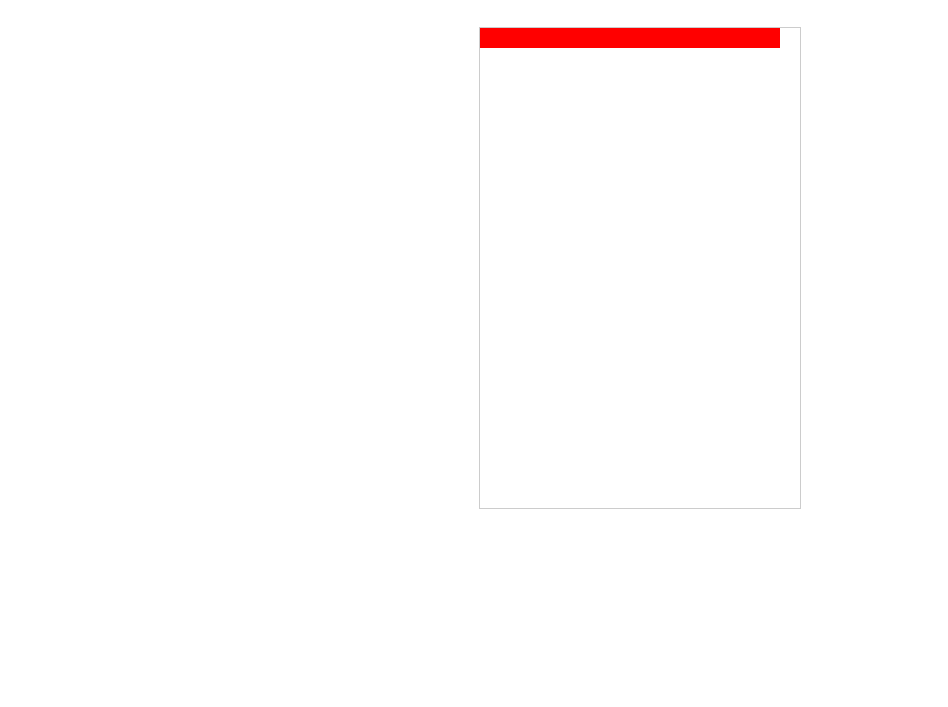
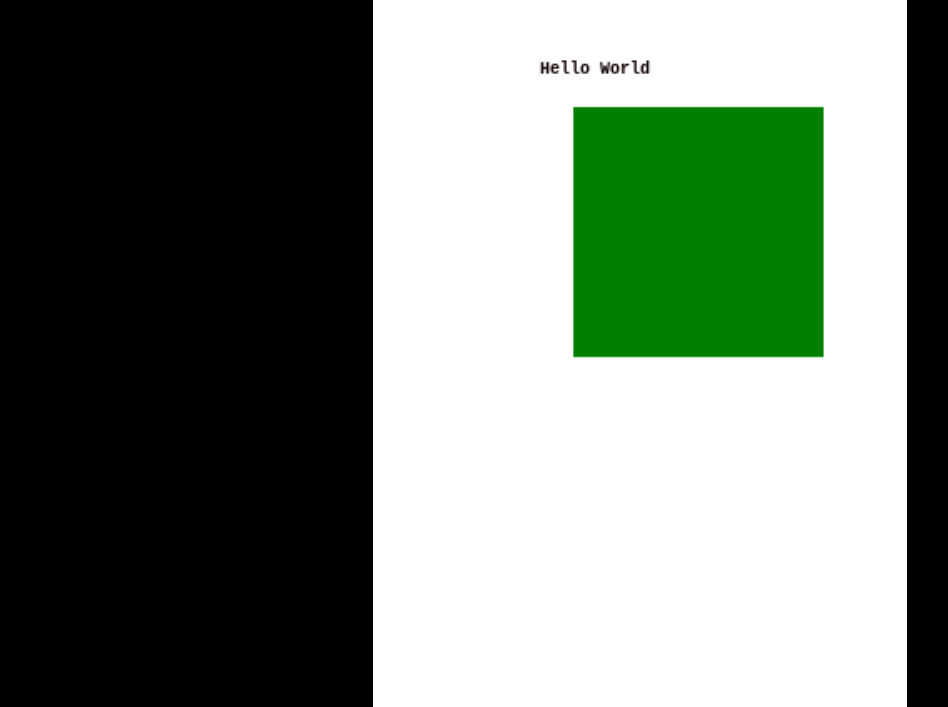
Before and after one commit to Guinto/BlackMonocle, a plain HTML site: page index.html in a window 1280 px wide. Shown: the part 93-800 px from the top of the page, without its empty margins (0-948 px from the left). Drawn offline with Linux system fonts and the light colour scheme.

Commit message:
changed to follow smashing tutorial

```diff
--- a/css/index.css
+++ b/css/index.css
@@ -1,9 +1,11 @@
-#header h1 {
-	margin: 20px;
+body {
+	margin: 0;
+	padding: 0;
+	background: #000;
 }
 
 canvas {
 	display: block;
-	margin: auto;
-	border: 1px solid #CCC;
+	margin: 0 auto;
+	background: #fff;
 }
--- a/index.html
+++ b/index.html
@@ -1,9 +1,15 @@
 <!DOCTYPE html>
-<html>
+<html lang="en">
 <head>
 <meta charset="utf-8" />
 <title>Black Monocle</title>
-<meta name="viewport" content="width=device-width, initial-scale=1.0">
+
+<meta name="viewport"
+	content="width=device-width,
+    user-scalable=no, initial-scale=1, maximum-scale=1, user-scalable=0" />
+<meta name="apple-mobile-web-app-capable" content="yes" />
+<meta name="apple-mobile-web-app-status-bar-style"
+	content="black-translucent" />
 
 <link rel="stylesheet" href="css/bootstrap.min.css" />
 <link rel="stylesheet" href="css/bootstrap-responsive.min.css" />
@@ -12,20 +18,15 @@
 <script src="js/jquery-1.8.2.min.js"></script>
 <script src="js/jquery-ui-1.8.23.custom.min.js"></script>
 <script src="js/bootstrap.min.js"></script>
-<script src="js/canvas.js"></script>
-<script src="js/controls.js"></script>
+</head>
+<body>
+	<canvas></canvas>
 
 	<script type="text/javascript">
-	//<![CDATA[
-	$(function() {
-		var requestAnimationFrame =
-		    requestAnimationFrame ||
-		    webkitRequestAnimationFrame ||
-		    mozRequestAnimationFrame ||
-		    msRequestAnimationFrame ||
-		    oRequestAnimationFrame;
-
-		Canvas.setup('board');
+		/*$(function() {
+			var requestAnimationFrame = requestAnimationFrame
+					|| webkitRequestAnimationFrame || mozRequestAnimationFrame
+					|| msRequestAnimationFrame || oRequestAnimationFrame;
 
 			function loop() {
 				Canvas.update();
@@ -34,16 +35,133 @@
 			}
 
 			requestAnimationFrame(loop);
-		});//]]>
+		});*/
+		var BMono = {
+			WIDTH : 320,
+			HEIGHT : 480,
+			RATIO : null,
+			currentWidth : null,
+			currentHeight : null,
+			canvas : null,
+			ctx : null,
+
+			init : function() {
+				BMono.RATIO = BMono.WIDTH / BMono.HEIGHT;
+
+				// Changed when screen is resized
+				BMono.currentWidth = BMono.WIDTH;
+				BMono.currentHeight = BMono.HEIGHT;
+
+				BMono.canvas = document.getElementsByTagName('canvas')[0];
+
+				BMono.canvas.width = BMono.WIDTH;
+				BMono.canvas.height = BMono.HEIGHT;
+
+				BMono.ctx = BMono.canvas.getContext('2d');
+
+				BMono.ua = navigator.userAgent.toLowerCase();
+				BMono.android = BMono.ua.indexOf('android') > -1 ? true : false;
+				BMono.ios = (BMono.ua.indexOf('iphone') > -1 || BMono.ua.indexOf('ipad') > -1 ) ? true : false;
+
+				BMono.resize();
+
+				BMono.Draw.clear();
+				BMono.Draw.rect(120, 120, 150, 150, 'green');
+				BMono.Draw.text('Hello World', 100, 100, 10, '#100');
+
+				// Listen for clicks
+				window.addEventListener('click', function(e) {
+					e.preventDefault();
+					BMono.Input.set(e);
+				}, false);
+
+				// Listen for touches
+				window.addEventListener('touchstart', function(e) {
+					e.preventDefault();
+					// The event has an array name touches
+					// we just want the first one though
+					BMono.Input.set(e.touches[0]);
+				}, false);
+
+				window.addEventListener('touchmove', function(e) {
+					// So the window doesn't scroll
+					e.preventDefault();
+				});
+
+				window.addEventListener('touchend', function(e) {
+					// Also to prevent scroll
+					e.preventDefault();
+				});
+			},
+
+			resize : function() {
+				BMono.currentHeight = window.innerHeight;
+				BMono.currentWidth = BMono.currentHeight
+						* BMono.RATIO;
+
+				// This will create some extra space on the page,
+				// allowing us to scroll past the address bar,
+				// thus hiding it.
+				if (BMono.android || BMono.ios) {
+					document.body.style.height = (window.innerHeight + 50)
+							+ 'px';
+				}
+
+				// scaling using css
+				BMono.canvas.style.width = BMono.currentWidth
+						+ 'px';
+				BMono.canvas.style.height = BMono.currentHeight
+						+ 'px';
+
+				// Timeout used because some mobile browsers don't fire
+				// if there is not a short delay
+				window.setTimeout(function() {
+					window.scrollTo(0, 1);
+				}, 1);
+			}
+		};
+
+		BMono.Draw = {
+			clear: function() {
+				BMono.ctx.clearRect(0, 0, BMono.WIDTH, BMono.HEIGHT);
+			},
+
+			rect: function(x, y, w, h, color) {
+				BMono.ctx.fillStyle = color;
+				BMono.ctx.fillRect(x, y, w, h);
+			},
+
+			circle: function(x, y, r, color) {
+				BMono.ctx.fillStyle = color;
+				BMono.ctx.beginPath();
+				BMono.ctx.arc(x + 5, y + 5, r, 0, Math.PI * 2, true);
+				BMono.ctx.closePath();
+				BMono.ctx.fill();
+			},
+
+			text: function(string, x, y, size, color) {
+				BMono.ctx.font = 'bold ' + size + 'px Monospace';
+				BMono.ctx.fillStyle = color;
+				BMono.ctx.fillText(string, x, y);
+			}
+		};
+
+		BMono.Input = {
+			x: 0,
+			y: 0,
+			tapped: false,
+
+			set: function(data) {
+				this.x = data.pageX;
+				this.y = data.pageY;
+				this.tapped = true;
+
+				BMono.Draw.circle(this.x, this.y, 10, 'red');
+			}
+		}
+
+		window.addEventListener('load', BMono.init, false);
+		window.addEventListener('resize', BMono.resize, false);
 	</script>
-</head>
-<body>
-	<div class="content">
-		<div id="header" class="page-header">
-			<h1>Black Monocle</h1>
-		</div>
-		<canvas id="board" width="320" height="480"></canvas>
-	</div>
-
 </body>
 </html>
```
Lines whose indentation alone changed are shown as unchanged.
